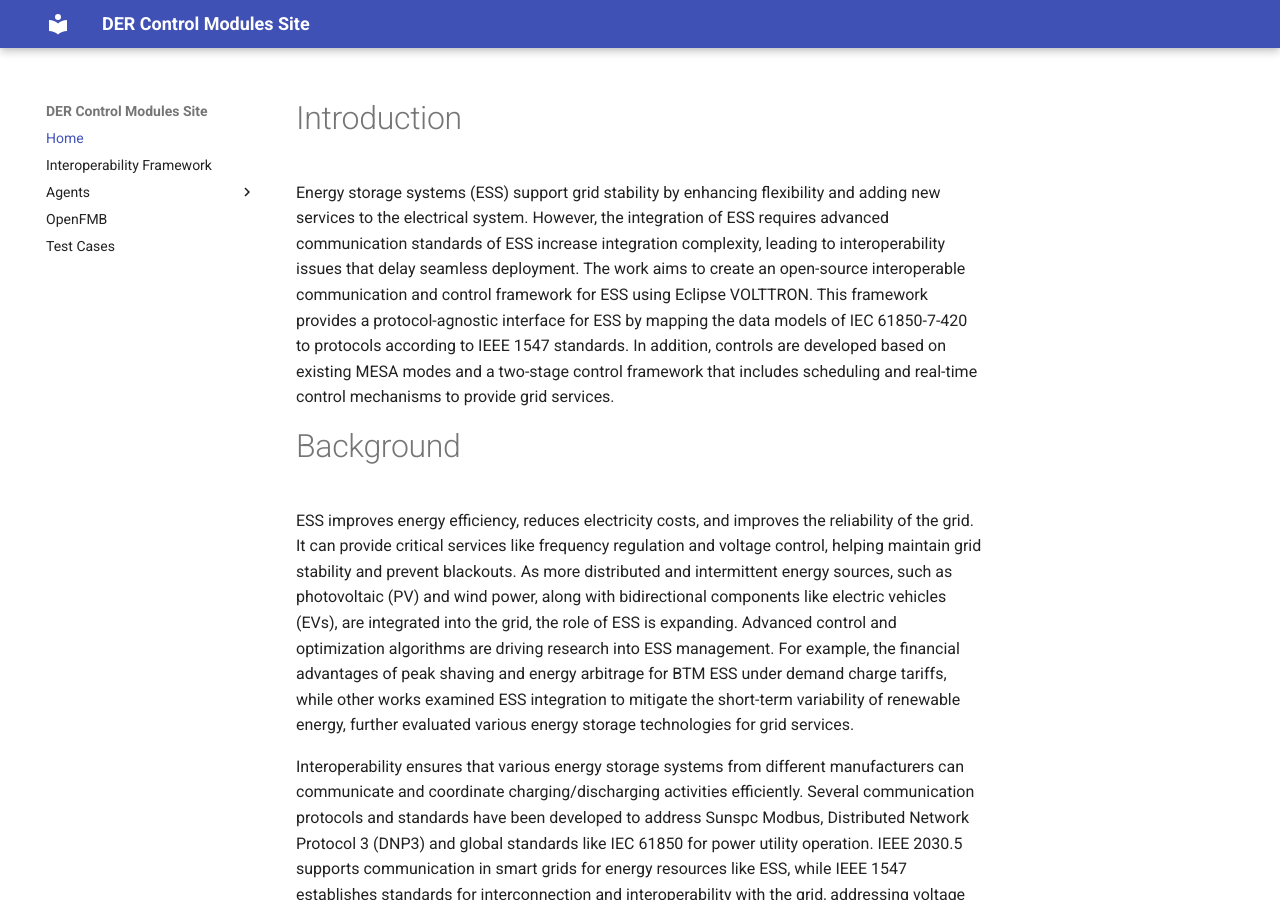
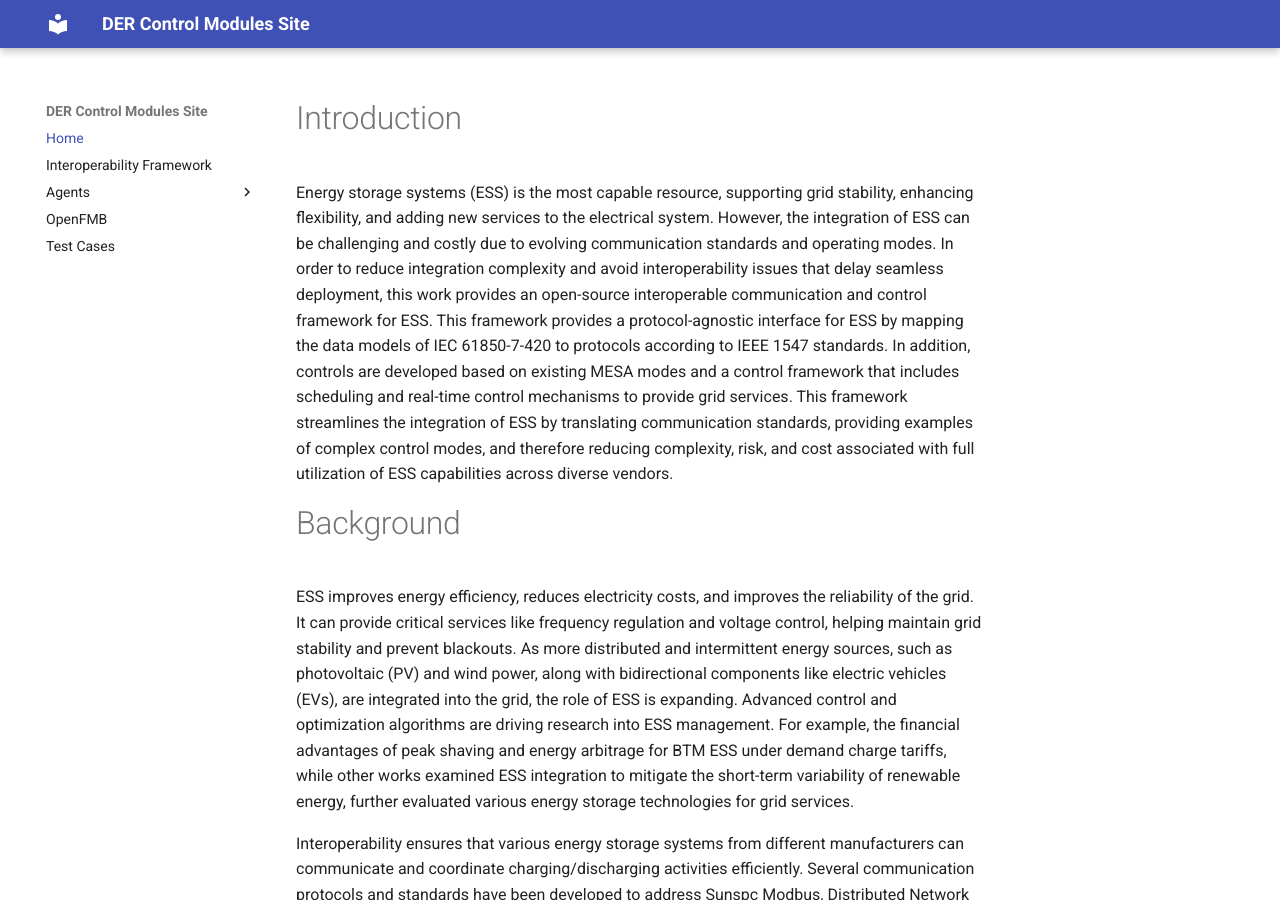
Before and after one commit to der-control-modules/der-control-modules.github.io, an MkDocs documentation site: the page built from docs/index.md, in a window 1280 px wide and 900 px high. Built offline with MkDocs 1.6.1 and Material for MkDocs 9.7.7, drawn with Linux system fonts in a browser that asks for light colours.

Commit message:
Update introduction in  index.md

```diff
--- a/docs/index.md
+++ b/docs/index.md
@@ -1,13 +1,14 @@
 # Introduction
 
-Energy storage systems (ESS) support grid stability by enhancing flexibility and adding
-new services to the electrical system. However, the integration of ESS requires advanced communication standards
-of ESS increase integration complexity, leading to interoperability issues that delay seamless deployment.
-The work aims to create an open-source interoperable communication and control framework for ESS using
-Eclipse VOLTTRON. This framework provides a protocol-agnostic interface for ESS by mapping the data models
+Energy storage systems (ESS) is the most capable resource, supporting grid stability, enhancing flexibility, and adding
+new services to the electrical system. However, the integration of ESS can be challenging and costly due to evolving communication standards
+and operating modes. In order to reduce integration complexity and avoid interoperability issues that delay seamless deployment,
+this work provides an open-source interoperable communication and control framework for ESS.
+This framework provides a protocol-agnostic interface for ESS by mapping the data models
 of IEC 61850-7-420 to protocols according to IEEE 1547 standards. In addition, controls are developed based on
-existing MESA modes and a two-stage control framework that includes scheduling and real-time control mechanisms
-to provide grid services.
+existing MESA modes and a control framework that includes scheduling and real-time control mechanisms
+to provide grid services. This framework streamlines the integration of ESS by translating communication standards,
+providing examples of complex control modes, and therefore reducing complexity, risk, and cost associated with full utilization of ESS capabilities across diverse vendors.
 
 # Background
 
```
